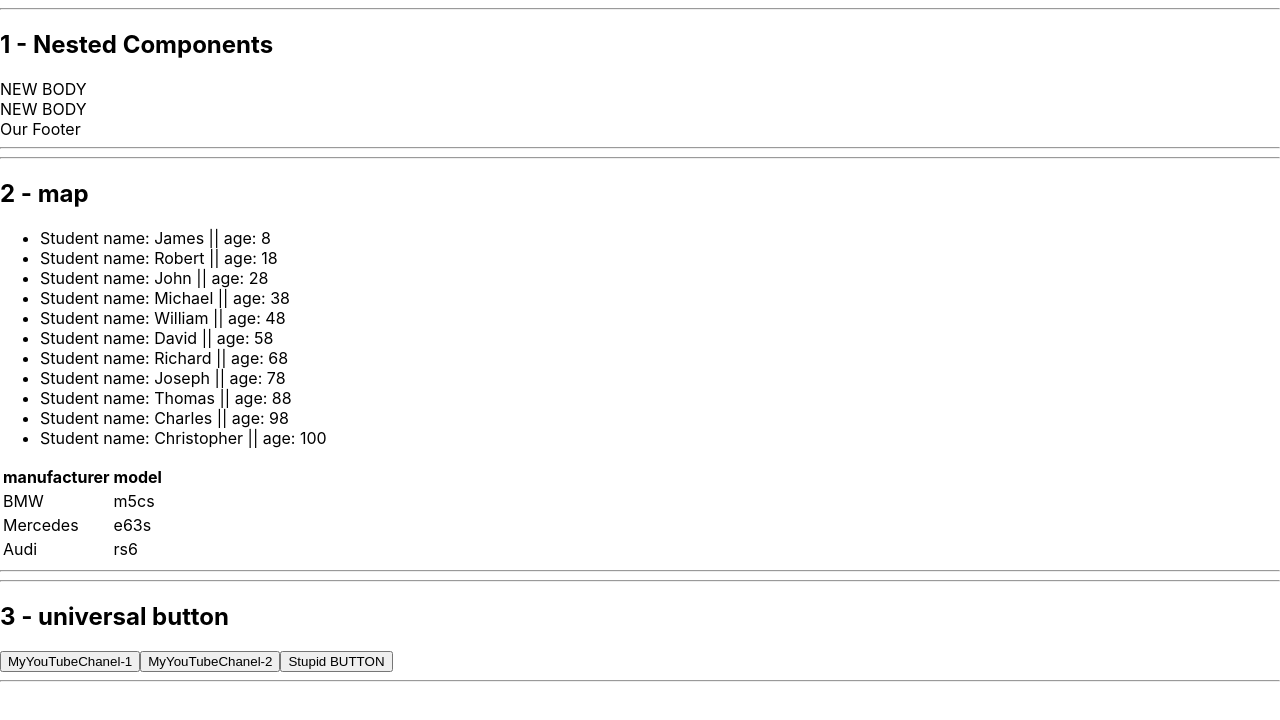
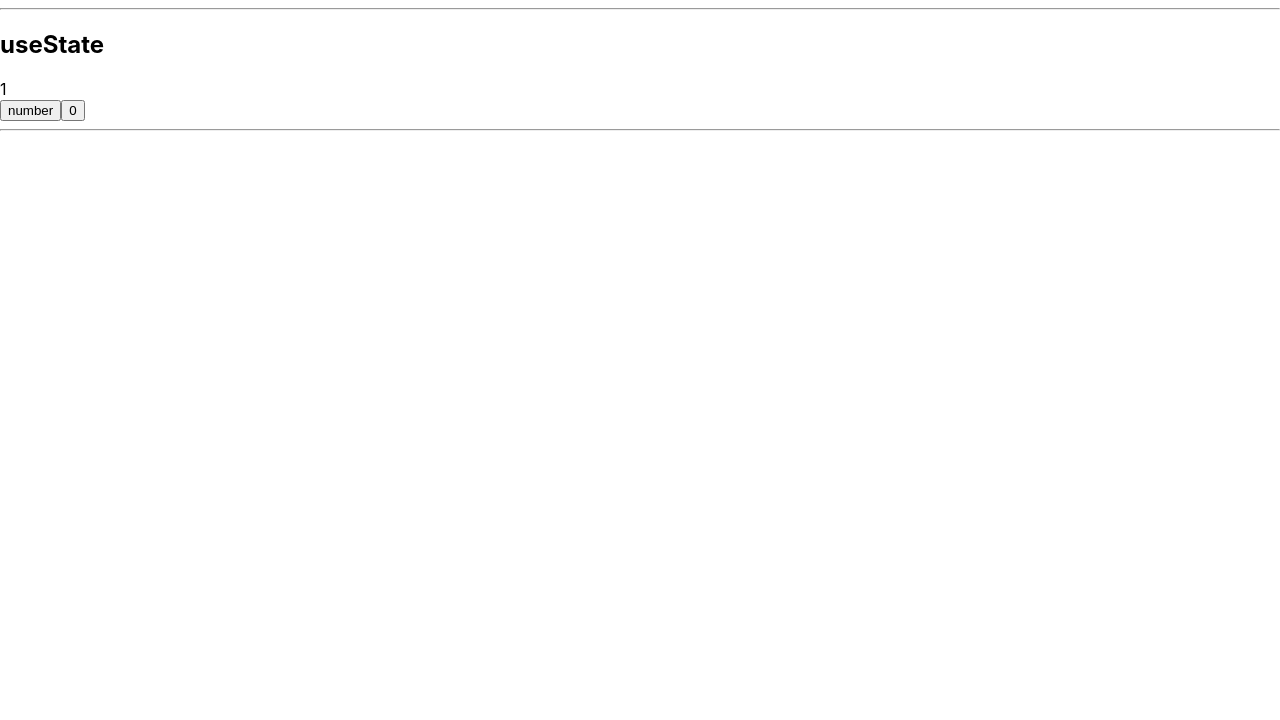
Before and after one commit to AV-html/microtasks, a React (Create React App) app: page / in a window 1280 px wide. Shown: the top 720 px of the page. Built offline with nearby package versions, Linux system fonts and the light colour scheme.

Commit message:
4 - useState

```diff
--- /dev/null
+++ b/src/4-use-state/App4.tsx
@@ -0,0 +1,35 @@
+import React, {useState} from 'react';
+
+
+export const App4 = () => {
+    // let count = 1;
+
+    // 1 - count - название переменной
+    // 2 - setCount - функция, которая будет изменять значение count
+    let [count, setCount] = useState(1);
+    // Деструкторизация
+
+    const onClickHandler = () => {
+        // ++count;
+        setCount(count + 1);
+        console.log(count);
+    }
+    const onClickResetHandler = () => {
+        setCount(0);
+    }
+
+
+    return (
+        <div>
+            <hr/>
+            <h2>useState</h2>
+
+            <div>{count}</div>
+
+            <button onClick={onClickHandler}>number</button>
+
+            <button onClick={onClickResetHandler}>0</button>
+            <hr/>
+        </div>
+    );
+}
--- a/src/App.tsx
+++ b/src/App.tsx
@@ -1,16 +1,15 @@
 import React from 'react';
 import './App.css';
-import {App1} from "./1-nested-components/App1";
-import {App2} from "./2-map/App2";
-import {App3} from "./3-button/App3";
+import {App4} from "./4-use-state/App4";
 
 
 function App() {
     return (
         <>
-            <App1/>
-            <App2/>
-            <App3/>
+            {/*<App1/>*/}
+            {/*<App2/>*/}
+            {/*<App3/>*/}
+            <App4/>
         </>
     );
 }
```
